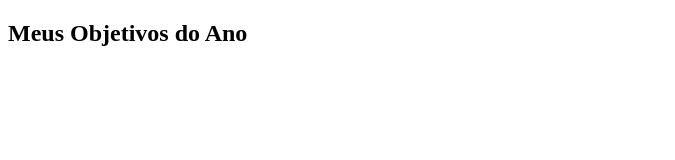
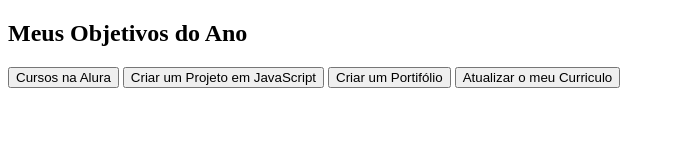
Before and after one commit to ArthurOW/Meus-objetivos-do-ano, a plain HTML site: page index.html in a window 1280 px wide. Shown: the whole page, without its empty margins (0-675 px from the left). Drawn offline with Linux system fonts and the light colour scheme.

Commit message:
Add files via upload

```diff
--- a/index.html
+++ b/index.html
@@ -10,6 +10,12 @@
     </head>
     <body>
         <section class="conteudo-principal"></section>
-        <h2 class="titulo-principal"> Meus Objetivos do Ano </h2>
+        <h2 class="titulo-principal">Meus Objetivos do Ano</h2>
+        <div class="botoes">
+            <button class="botao">Cursos na Alura</button>
+            <button class="botao">Criar um Projeto em JavaScript</button>
+            <button class="botao">Criar um Portifólio</button>
+            <button class="botao">Atualizar o meu Curriculo</button>
+        </div>
     </body>
 </html>
```
